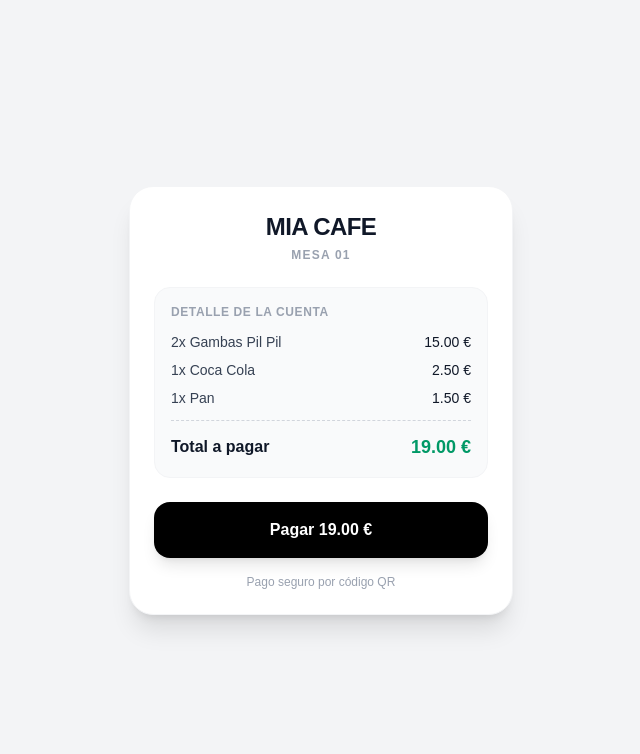
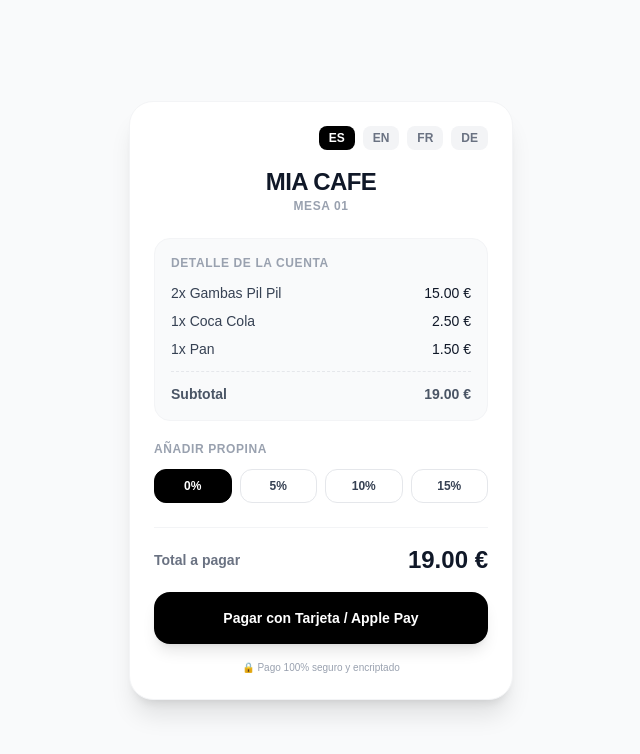
Before and after one commit to mochilaymate/pay-at-table, a Next.js app: page / in a window 1280 px wide. Shown: the top 754 px of the page, without its empty margins (319-959 px from the left). Built offline with nearby package versions, Linux system fonts and the light colour scheme.

Commit message:
Restaurar idiomas, propinas y adaptar MIA CAFE con consumos

```diff
--- a/app/page.tsx
+++ b/app/page.tsx
@@ -1,66 +1,182 @@
 'use client';
 
+import { useState, Suspense } from 'react';
 import { useSearchParams } from 'next/navigation';
-import { Suspense } from 'react';
 
-function PaymentContent() {
+// Idiomas soportados
+const translations = {
+  es: {
+    restaurantName: 'MIA CAFE',
+    table: 'Mesa',
+    itemsTitle: 'Detalle de la cuenta',
+    subtotal: 'Subtotal',
+    tipTitle: 'Añadir propina',
+    customTip: 'Otra',
+    totalToPay: 'Total a pagar',
+    payButton: 'Pagar con Tarjeta / Apple Pay',
+    securePayment: 'Pago 100% seguro y encriptado',
+    items: [
+      { name: '2x Gambas Pil Pil', price: '15.00 €' },
+      { name: '1x Coca Cola', price: '2.50 €' },
+      { name: '1x Pan', price: '1.50 €' }
+    ]
+  },
+  en: {
+    restaurantName: 'MIA CAFE',
+    table: 'Table',
+    itemsTitle: 'Bill details',
+    subtotal: 'Subtotal',
+    tipTitle: 'Add a tip',
+    customTip: 'Custom',
+    totalToPay: 'Total to pay',
+    payButton: 'Pay with Card / Apple Pay',
+    securePayment: '100% secure & encrypted payment',
+    items: [
+      { name: '2x Gambas Pil Pil', price: '15.00 €' },
+      { name: '1x Coca Cola', price: '2.50 €' },
+      { name: '1x Pan', price: '1.50 €' }
+    ]
+  },
+  fr: {
+    restaurantName: 'MIA CAFE',
+    table: 'Table',
+    itemsTitle: 'Détail de la note',
+    subtotal: 'Sous-total',
+    tipTitle: 'Ajouter un pourboire',
+    customTip: 'Autre',
+    totalToPay: 'Total à payer',
+    payButton: 'Payer par Carte / Apple Pay',
+    securePayment: 'Paiement 100% sécurisé et crypté',
+    items: [
+      { name: '2x Gambas Pil Pil', price: '15.00 €' },
+      { name: '1x Coca Cola', price: '2.50 €' },
+      { name: '1x Pan', price: '1.50 €' }
+    ]
+  },
+  de: {
+    restaurantName: 'MIA CAFE',
+    table: 'Tisch',
+    itemsTitle: 'Rechnungsdetails',
+    subtotal: 'Zwischensumme',
+    tipTitle: 'Trinkgeld hinzufügen',
+    customTip: 'Eigener',
+    totalToPay: 'Gesamtbetrag',
+    payButton: 'Mit Karte / Apple Pay bezahlen',
+    securePayment: '100% sichere und verschlüsselte Zahlung',
+    items: [
+      { name: '2x Gambas Pil Pil', price: '15.00 €' },
+      { name: '1x Coca Cola', price: '2.50 €' },
+      { name: '1x Pan', price: '1.50 €' }
+    ]
+  }
+};
+
+type Lang = 'es' | 'en' | 'fr' | 'de';
+
+function PaymentPage() {
   const searchParams = useSearchParams();
+  const mesa = searchParams.get('mesa') || '01';
+  const baseTotalParam = parseFloat(searchParams.get('total') || '19.00');
 
-  // Captura parámetros dinámicos de la URL
-  const mesa = searchParams.get('mesa') || '01';
-  const total = searchParams.get('total') || '19.00';
+  const [lang, setLang] = useState<Lang>('es');
+  const [tipPercentage, setTipPercentage] = useState<number>(0);
+
+  const t = translations[lang];
+
+  // Cálculo de propina y total final
+  const tipAmount = (baseTotalParam * tipPercentage) / 100;
+  const finalTotal = (baseTotalParam + tipAmount).toFixed(2);
 
   return (
-    <main className="min-h-screen bg-gray-100 flex items-center justify-center p-4">
-      <div className="w-full max-w-sm bg-white rounded-3xl shadow-xl p-6 text-center border border-gray-100">
+    <main className="min-h-screen bg-gray-50 flex flex-col items-center justify-center p-4">
+      <div className="w-full max-w-sm bg-white rounded-3xl shadow-xl p-6 border border-gray-100">
 
-        {/* Nombre del local */}
-        <h1 className="text-2xl font-black tracking-tight text-gray-900 mb-1">
-          MIA CAFE
+        {/* Selector de Idiomas (4 idiomas) */}
+        <div className="flex justify-end space-x-2 mb-4">
+          {(['es', 'en', 'fr', 'de'] as Lang[]).map((l) => (
+            <button
+              key={l}
+              onClick={() => setLang(l)}
+              className={`px-2.5 py-1 text-xs font-bold rounded-lg uppercase transition ${
+                lang === l
+                  ? 'bg-black text-white'
+                  : 'bg-gray-100 text-gray-500 hover:bg-gray-200'
+              }`}
+            >
+              {l}
+            </button>
+          ))}
+        </div>
+
+        {/* Cabecera del Bar */}
+        <div className="text-center mb-6">
+          <h1 className="text-2xl font-black text-gray-900 tracking-tight">
+            {t.restaurantName}
           </h1>
-        <p className="text-xs font-semibold text-gray-400 uppercase tracking-widest mb-6">
-          Mesa {mesa}
+          <p className="text-xs font-semibold text-gray-400 uppercase tracking-wider">
+            {t.table} {mesa}
           </p>
+        </div>
 
-        {/* Desglose de Consumo */}
-        <div className="bg-gray-50 rounded-2xl p-4 text-left mb-6 border border-gray-100">
-          <p className="text-xs font-bold text-gray-400 uppercase mb-3 tracking-wider">
-            Detalle de la cuenta
+        {/* Detalle de consumos */}
+        <div className="bg-gray-50 rounded-2xl p-4 mb-5 border border-gray-100 text-left">
+          <p className="text-xs font-bold text-gray-400 uppercase tracking-wider mb-3">
+            {t.itemsTitle}
           </p>
-
           <div className="space-y-2 text-sm text-gray-700">
-            <div className="flex justify-between items-center">
-              <span>2x Gambas Pil Pil</span>
-              <span className="font-medium text-gray-900">15.00 €</span>
+            {t.items.map((item, idx) => (
+              <div key={idx} className="flex justify-between items-center">
+                <span>{item.name}</span>
+                <span className="font-medium text-gray-900">{item.price}</span>
               </div>
-            <div className="flex justify-between items-center">
-              <span>1x Coca Cola</span>
-              <span className="font-medium text-gray-900">2.50 €</span>
+            ))}
           </div>
-            <div className="flex justify-between items-center">
-              <span>1x Pan</span>
-              <span className="font-medium text-gray-900">1.50 €</span>
+          <div className="border-t border-dashed border-gray-200 my-3"></div>
+          <div className="flex justify-between text-sm font-semibold text-gray-600">
+            <span>{t.subtotal}</span>
+            <span>{baseTotalParam.toFixed(2)} €</span>
           </div>
         </div>
 
-          <div className="border-t border-dashed border-gray-300 my-3"></div>
-
-          <div className="flex justify-between items-center text-base font-bold text-gray-900">
-            <span>Total a pagar</span>
-            <span className="text-lg text-emerald-600">{total} €</span>
+        {/* Opciones de Propina */}
+        <div className="mb-6">
+          <p className="text-xs font-bold text-gray-400 uppercase tracking-wider mb-3 text-left">
+            {t.tipTitle}
+          </p>
+          <div className="grid grid-cols-4 gap-2">
+            {[0, 5, 10, 15].map((percent) => (
+              <button
+                key={percent}
+                onClick={() => setTipPercentage(percent)}
+                className={`py-2 rounded-xl text-xs font-bold transition border ${
+                  tipPercentage === percent
+                    ? 'bg-black text-white border-black'
+                    : 'bg-white text-gray-700 border-gray-200 hover:bg-gray-50'
+                }`}
+              >
+                {percent === 0 ? '0%' : `${percent}%`}
+              </button>
+            ))}
           </div>
         </div>
 
-        {/* Botón de Pago */}
+        {/* Total Final y Botón de Pago */}
+        <div className="border-t border-gray-100 pt-4 mb-4">
+          <div className="flex justify-between items-center mb-4">
+            <span className="text-sm font-bold text-gray-500">{t.totalToPay}</span>
+            <span className="text-2xl font-black text-gray-900">{finalTotal} €</span>
+          </div>
+
           <button
-          onClick={() => alert(`Simulación de pago completada por ${total} €`)}
-          className="w-full bg-black hover:bg-gray-800 text-white font-bold py-4 px-6 rounded-2xl shadow-lg transition active:scale-95"
+            onClick={() => alert(`Iniciando pago de ${finalTotal} € en MIA CAFE`)}
+            className="w-full bg-black hover:bg-gray-800 text-white font-bold py-4 rounded-2xl shadow-lg transition active:scale-95 text-sm"
           >
-          Pagar {total} €
+            {t.payButton}
           </button>
+        </div>
 
-        <p className="text-xs text-gray-400 mt-4">
-          Pago seguro por código QR
+        <p className="text-[10px] text-gray-400 text-center">
+          🔒 {t.securePayment}
         </p>
       </div>
     </main>
@@ -69,8 +185,8 @@ function PaymentContent() {
 
 export default function Page() {
   return (
-    <Suspense fallback={<div className="p-8 text-center">Cargando datos...</div>}>
-      <PaymentContent />
+    <Suspense fallback={<div className="p-8 text-center">Cargando...</div>}>
+      <PaymentPage />
     </Suspense>
   );
 }
```
Lines whose indentation alone changed are shown as unchanged.
